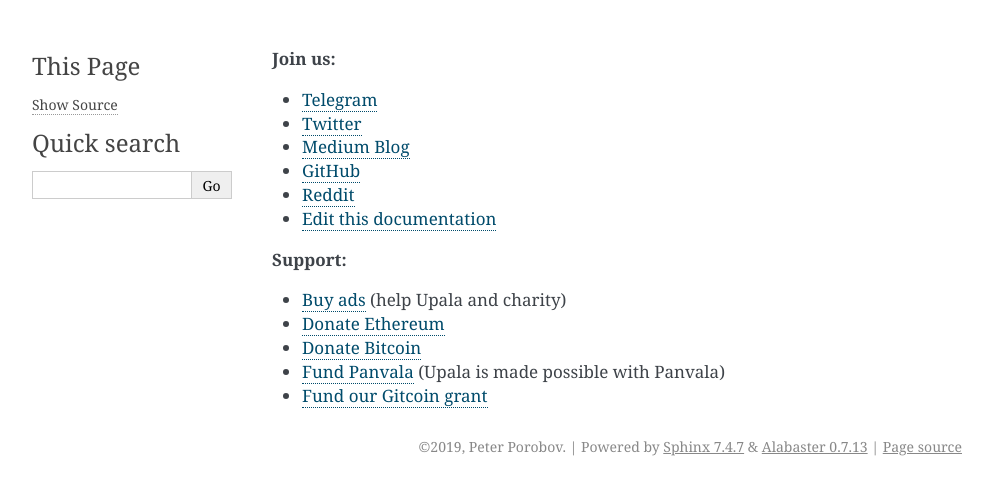
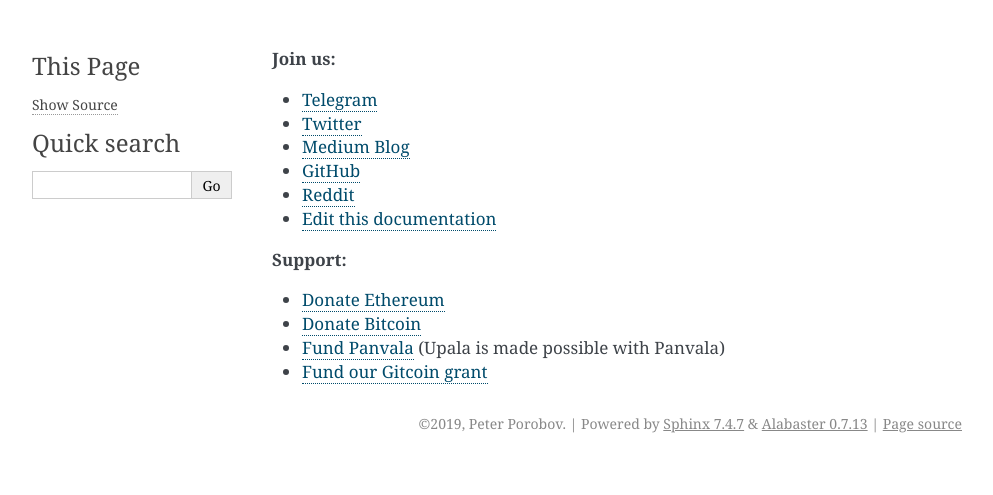
Before and after one commit to upala-digital-identity/docs, a Sphinx documentation site: the page built from source/footer.rst, in a window 1280 px wide. Shown: the top 495 px of the page, without its empty margins (148-1141 px from the left). Built offline with Sphinx 7.4.7, drawn with Linux system fonts in a browser that asks for light colours.

Commit message:
no MLNETH

```diff
--- a/source/footer.rst
+++ b/source/footer.rst
@@ -11,12 +11,12 @@
 
 **Support:**
 
-- `Buy ads <https://themillionetherhomepage.com/>`_ (help Upala and charity)
 - `Donate Ethereum <https://etherscan.io/address/0xddB1CB4EdBCD83066Abf26E7102dc0e88009DEAB>`_
 - `Donate Bitcoin <https://blockexplorer.com/address/3K4FSqxS5cygY969L1xz6a2DZCqfTTNxQk>`_
 - `Fund Panvala <https://panvala.com/donate/>`_ (Upala is made possible with Panvala)
 - `Fund our Gitcoin grant <https://gitcoin.co/grants/281/upala-price-of-presonhood-digital-identity>`_
 
+.. - `Buy ads <https://themillionetherhomepage.com/>`_ (help Upala and charity)
 .. - `Gitcoin Grants <https://gitcoin.co/grants/157/upala-digital-identity>`_
 .. - `Buy PAN (Panvala) Token <https://uniswap.exchange/swap>`_ (support Ethereum projects in batches)
 .. - `PayPal <https://www.paypal.com/cgi-bin/webscr?cmd=_s-xclick&hosted_button_id=7D24QJS68DQ4G&source=url>`_
```
